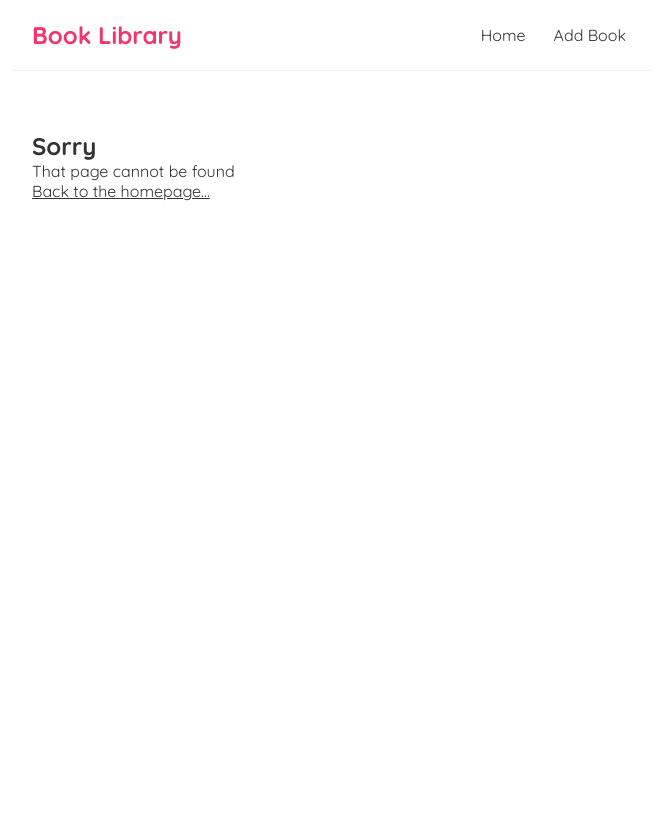
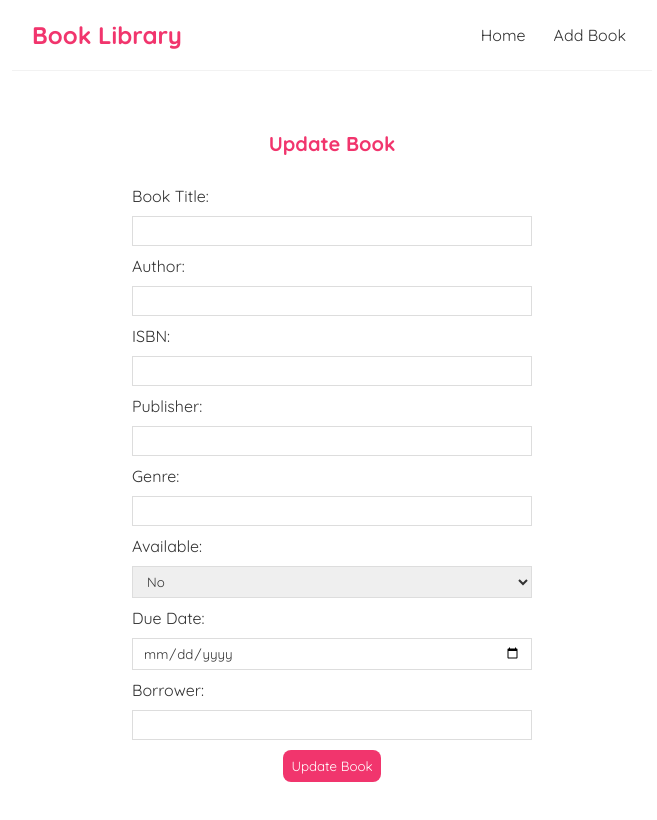
Before and after one commit to Minoo-YH/week6-pair-programing-w, a React (Vite) app in the folder frontend/: page /edit-book/1 in a window 1280 px wide. Shown: the top 820 px of the page, without its empty margins (308-965 px from the left). Built offline with nearby package versions, Linux system fonts and the light colour scheme; no server answers.

Commit message:
feat(edit-book): add route and pre-filled edit form with PUT request

```diff
--- a/frontend/src/App.jsx
+++ b/frontend/src/App.jsx
@@ -6,6 +6,7 @@ import Home from "./pages/HomePage";
 import AddBookPage from "./pages/AddBookPage";
 import Navbar from "./components/Navbar";
 import NotFoundPage from "./pages/NotFoundPage";
+import EditBookPage from "./pages/EditBookPage";
 
 const App = () => {
   return (
@@ -18,6 +19,7 @@ const App = () => {
             <Route path="/add-book" element={<AddBookPage />} />
             <Route path="*" element={<NotFoundPage />} />
             <Route path="/books/:id" element={<BookPage />} />
+            <Route path="/edit-book/:id" element={<EditBookPage />} />
           </Routes>
         </div>
       </BrowserRouter>
--- a/frontend/src/pages/BookPage.jsx
+++ b/frontend/src/pages/BookPage.jsx
@@ -83,6 +83,10 @@ const BookPage = () => {
       <button onClick={() => onDeleteClick(book._id)}>
         Delete
       </button>
+
+      <button onClick={() => navigate(`/edit-book/${book._id}`)}>
+        Edit
+      </button>
     </div>
   );
 };
--- a/frontend/src/pages/EditBookPage.jsx
+++ b/frontend/src/pages/EditBookPage.jsx
@@ -1,28 +1,104 @@
+import { useEffect, useState } from 'react';
+import { useParams, useNavigate } from 'react-router-dom';
+
 const EditBookPage = () => {
+  const { id } = useParams();
+
+  const [title, setTitle] = useState("");
+  const [author, setAuthor] = useState("");
+  const [ISBN, setISBN] = useState("");
+  const [publisher, setPublisher] = useState("");
+  const [genre, setGenre] = useState("");
+  const [isAvailable, setIsAvailable] = useState(false);
+  const [dueDate, setDueDate] = useState("");
+  const [borrower, setBorrower] = useState("");
+
+  const navigate = useNavigate();
+
+  useEffect(() => {
+    const fetchBook = async () => {
+      const res = await fetch(`/api/books/${id}`);
+      const data = await res.json();
+      setTitle(data.title);
+      setAuthor(data.author);
+      setISBN(data.isbn);
+      setPublisher(data.publisher);
+      setGenre(data.genre);
+      setIsAvailable(data.availability.isAvailable ? "true" : "false");
+      setDueDate(
+        data.availability.dueDate
+          ? data.availability.dueDate.split("T")[0]
+          : ""
+      );
+      setBorrower(data.availability.borrower || "");
+    };
+    fetchBook();
+  }, [id]);
+
+  const updateBook = async (newBook) => {
+    try {
+      const res = await fetch(`/api/books/${id}`, {
+        method: "PUT",
+        headers: {
+          "Content-Type": "application/json"
+        },
+        body: JSON.stringify(newBook)
+      });
+      if (!res.ok) {
+        throw new Error("Failed to update book");
+      }
+    } catch (error) {
+      console.error(error);
+      return false;
+    }
+    return true;
+  };
+
+  const submitForm = (e) => {
+    e.preventDefault();
+
+    const newBook = {
+      "title": title,
+      "author": author,
+      "isbn": ISBN,
+      "publisher": publisher,
+      "genre": genre,
+      "availability": {
+        "isAvailable": isAvailable,
+        "dueDate": dueDate,
+        "borrower": borrower
+      }
+    };
+
+    updateBook(newBook);
+
+    return navigate(`/books/${id}`);
+  };
+
   return (
     <div className="create">
       <h2>Update Book</h2>
-      <form>
+      <form onSubmit={submitForm}>
         <label>Book Title:</label>
-        <input type="text" required />
+        <input type="text" required value={title} onChange={(e) => {setTitle(e.target.value)}} />
         <label>Author:</label>
-        <input type="text" required />
+        <input type="text" required value={author} onChange={(e) => {setAuthor(e.target.value)}} />
         <label>ISBN:</label>
-        <input type="text" required />
+        <input type="text" required value={ISBN} onChange={(e) => {setISBN(e.target.value)}} />
         <label>Publisher:</label>
-        <input type="text" required />
+        <input type="text" required value={publisher} onChange={(e) => {setPublisher(e.target.value)}} />
         <label>Genre:</label>
-        <input type="text" required />
+        <input type="text" required value={genre} onChange={(e) => {setGenre(e.target.value)}} />
         <label>Available:</label>
-        <select>
+        <select value={isAvailable} onChange={(e) => {setIsAvailable(e.target.value)}}>
           <option value="true">Yes</option>
           <option value="false">No</option>
         </select>
         <label>Due Date:</label>
-        <input type="date" />
+        <input type="date" value={dueDate} onChange={(e) => {setDueDate(e.target.value)}} />
         <label>Borrower:</label>
-        <input type="text" />
-        <button>Update Book</button>
+        <input type="text" value={borrower} onChange={(e) => {setBorrower(e.target.value)}} />
+        <button type='submit'>Update Book</button>
       </form>
     </div>
   );
```
